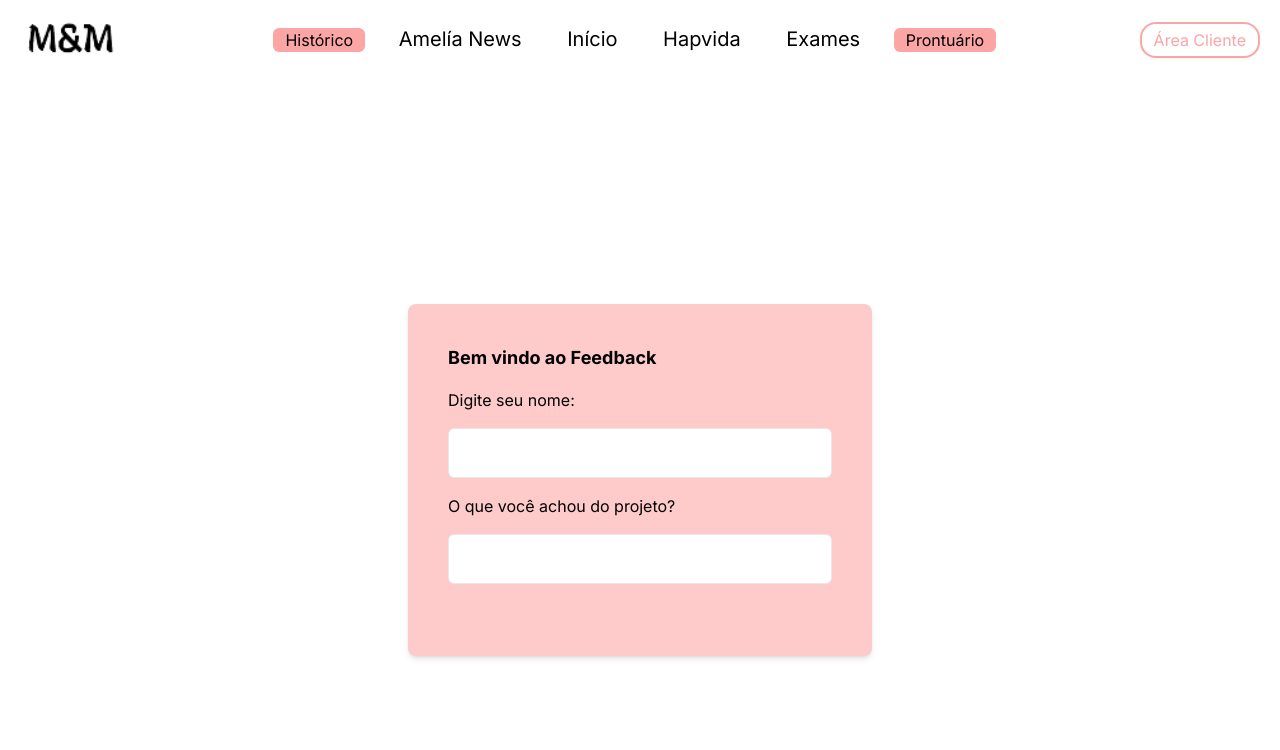
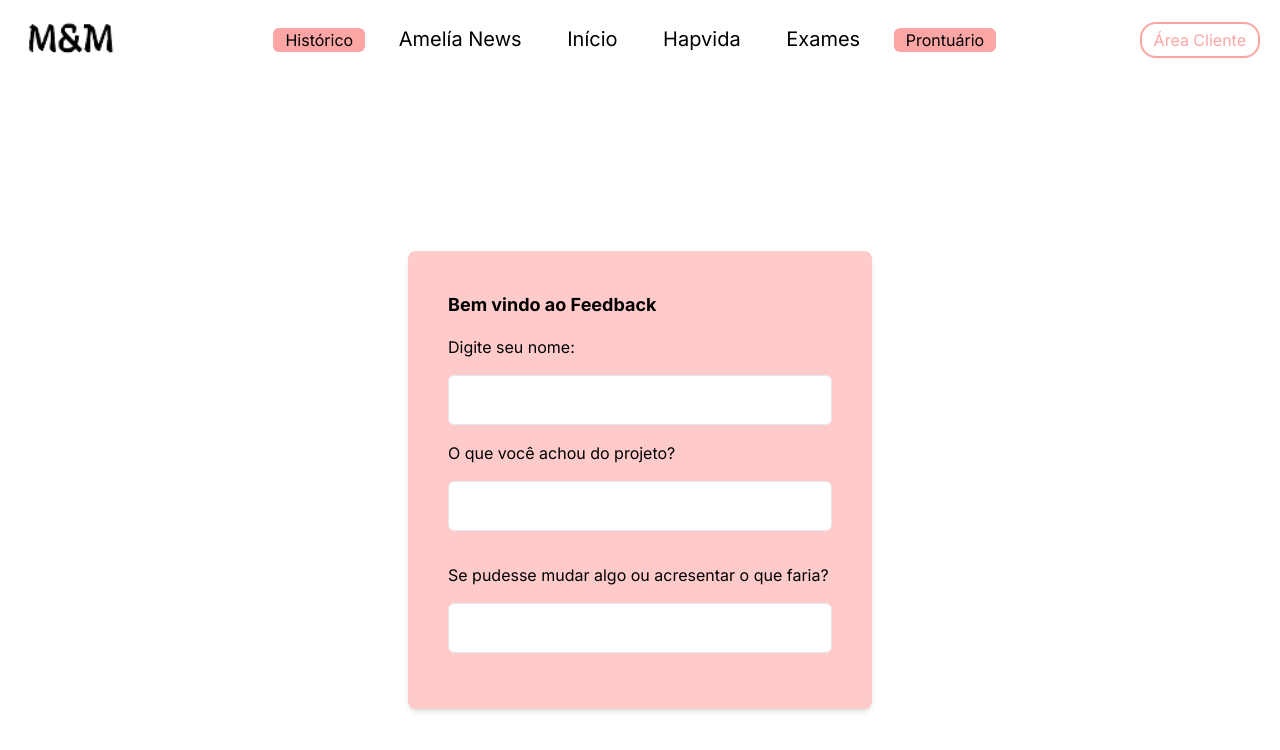
Before and after one commit to ProjetosFaculdadeFiap/GS-Amelia, a Next.js app: page /jornal/feedback in a window 1280 px wide. Shown: the top 750 px of the page. Built offline with nearby package versions, Linux system fonts and the light colour scheme; sample sign-in values are in the browser's storage.

Commit message:
formulário :)

```diff
--- a/src/app/jornal/feedback/page.jsx
+++ b/src/app/jornal/feedback/page.jsx
@@ -57,9 +57,13 @@ export default function Feedback() {
                         <div>
                             <label className="mb-2" htmlFor="idDescricao"> O que você achou do projeto? </label>
                             <input className="p-3 my-4 border rounded-md w-full" type="text" value={descricao} onChange={(e) => setDescricao(e.target.value)} />
-
                         </div>
                         </div>
+                        <div>
+                            <label className="mb-2" htmlFor="idProposta"> Se pudesse mudar algo ou acresentar o que faria? </label>
+                            <input className="p-3 my-4 border rounded-md w-full" type="text" value={proposta} onChange={(e) => setProposta(e.target.value)} />
+                        </div>
+
 
 
                     </fieldset>
```
